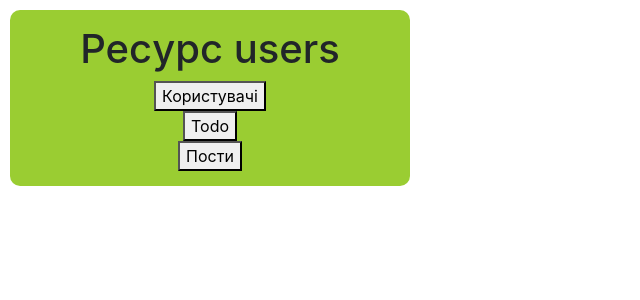
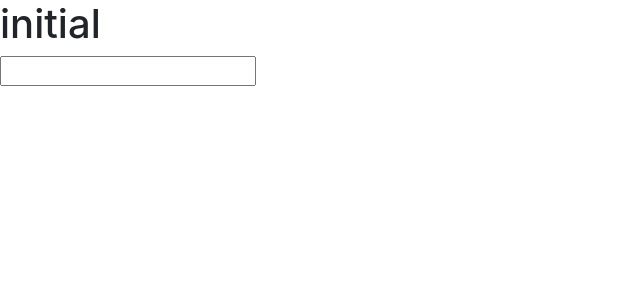
Before and after one commit to IvanSlivenko/LessonsReactJSVladylenMilin, a React (Create React App) app in the folder projects/react-lessons-Hooks/my-app/: page / in a window 1280 px wide. Shown: the top 300 px of the page, without its empty margins (0-640 px from the left). Built offline with nearby package versions, Linux system fonts and the light colour scheme.

Commit message:
29-09-2023-17-40

```diff
--- a/projects/react-lessons-Hooks/my-app/src/App.js
+++ b/projects/react-lessons-Hooks/my-app/src/App.js
@@ -1,17 +1,21 @@
-import React, { useState, useEffect } from 'react'
+import React, { useState, useEffect, useRef } from 'react'
 
 
 
 
 function App() {
-  const [type, setType] = useState('users');
+const [value, setValue] = useState('initial')
 
   return (
-    <div className="totalBox">
-      <h1> Реcурс {type}</h1>
-      <button onClick={() => setType('users')}>Користувачі</button>
-      <button onClick={() => setType('todo')}>Todo</button>
-      <button onClick={() => setType('posts')}>Пости</button>
+    <div>
+      <h1>{value}</h1>
+      <input
+        type="text"
+        onChange={(e) => setValue(e.target.value)}
+        valueP={value}
+      />
+
+
     </div>
   );
 }
```
Also changed, not shown: projects/react-lessons-Hooks/my-app/src/example/effect.js (added, +51 -0 lines), projects/react-lessons-Hooks/my-app/discription.txt.
